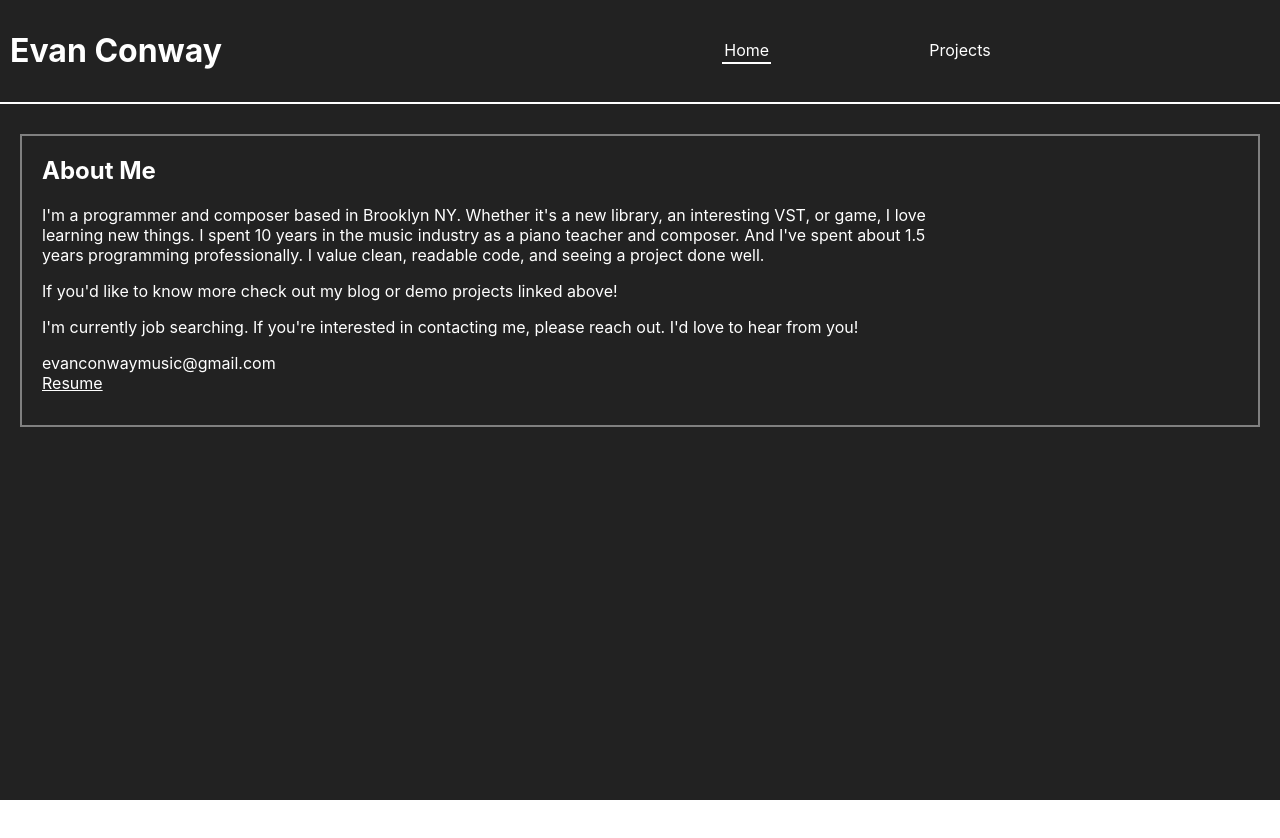
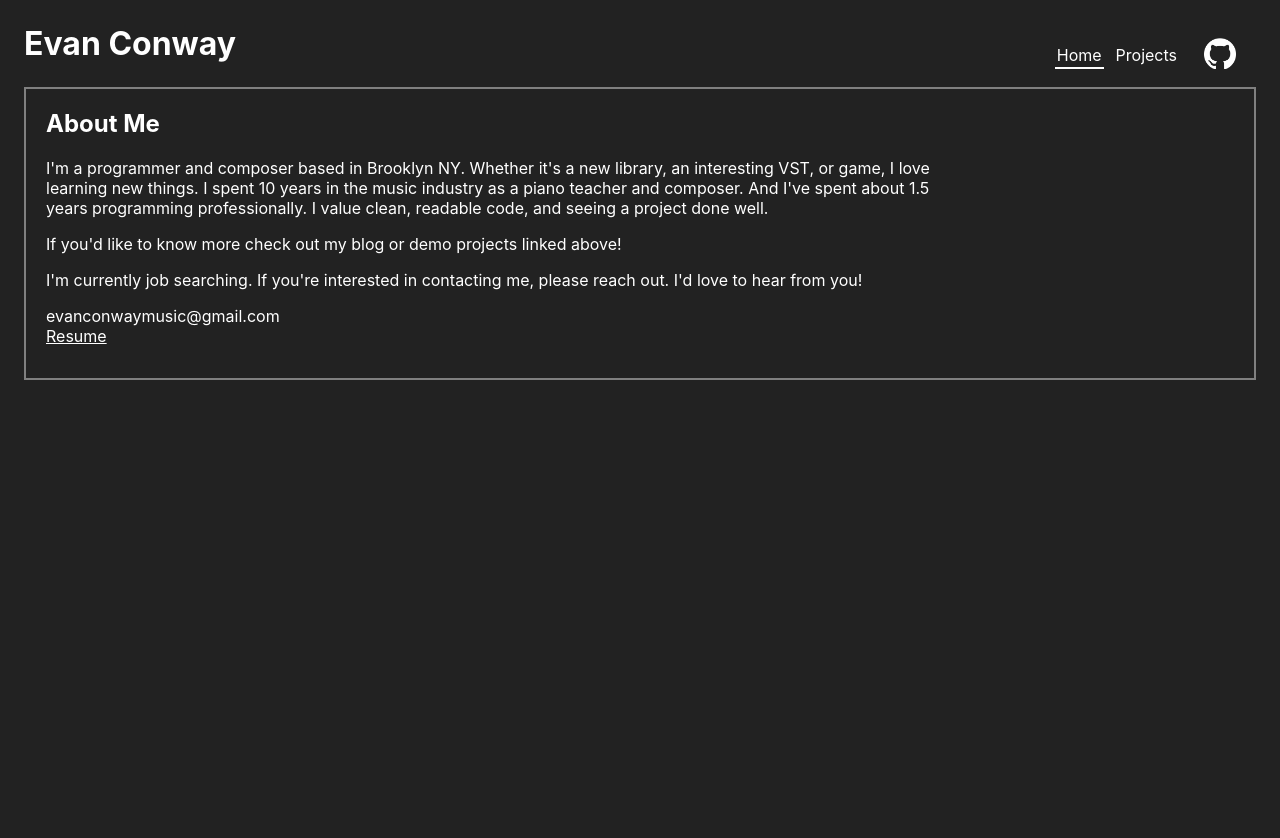
Before and after one commit to AceOfHeart5/evanconway, a React (Vite) app: page / in a window 1280 px wide. Shown: the top 838 px of the page. Before the commit the page ends 800 px from the top, so only its background shows below. Built offline with nearby package versions, Linux system fonts and the light colour scheme.

Commit message:
cleanup styles

```diff
--- a/src/App.css
+++ b/src/App.css
@@ -2,13 +2,13 @@
 	color: white;
 	background: #222222;
 	min-height: 100vh;
+	padding: 24px;
 }
 .App * {
 	color: white;
 }
 /*
 This forces scroll bar to always exist.
-Helps prevent change in site width when clicking "Blog".
 */
 html {
 	overflow-y: scroll;
@@ -29,24 +29,9 @@ img {
 	width: 500px;
 	max-width: 100%;
 }
-.topbar {
-	display: grid;
-	grid-template-columns: 100%;
-	margin-bottom: 10px;
-}
-.topbar h1, .navbar {
-	border-bottom: 2px solid white;
-	padding: 10px;
-}
+
 @media screen and (min-width: 700px) {
 	img {
 		margin: 0px 20px;
 	}
-	.topbar {
-		grid-template-columns: 50% 50%;
-		border-bottom: 2px solid white;
-	}
-	.topbar h1, .navbar {
-		border: none;
-	}
 }
--- a/src/App.tsx
+++ b/src/App.tsx
@@ -6,23 +6,20 @@ import Content from './components/Content.js';
 const App = () => {
 	return <div className="App">
 		<HashRouter>
-			<div className="topbar">
-				<h1 style={{ cursor: "default" }}>
-					Evan Conway
-				</h1>
+			<div style={{
+				display: "flex",
+				justifyContent: "space-between",
+				alignItems: "center",
+			}}>
+				<h1 style={{ cursor: "default", padding: " 0 0 24px 0", margin: 0 }}>Evan Conway</h1>
 				<Navbar/>
 			</div>
 			<div style={{
 				margin: "0px",
-				padding: "20px",
+				padding: "0px 20px",
+				border: "2px solid grey",
 			}}>
-				<div style={{
-					margin: "0px",
-					padding: "0px 20px",
-					border: "2px solid grey",
-				}}>
-					<Content/>
-				</div>
+				<Content/>
 			</div>
 		</HashRouter>
 	</div>;
--- a/src/components/Navbar.tsx
+++ b/src/components/Navbar.tsx
@@ -1,14 +1,21 @@
+import githubLogo from '../assets/github/github-mark-white.png';
 import Navlink from './Navlink.js';
 
 const Navbar = () => {
-    return <div className="" style={{
-        display: "grid",
-        gridTemplateColumns: "repeat(3, 1fr)",
+    return <div style={{
+        display: "flex",
         alignItems: "center",
-        justifyItems: "center",
     }}>
         <Navlink link="">Home</Navlink>
         <Navlink link="projects">Projects</Navlink>
+        <a href="https://github.com/AceOfHeart5">
+        <img
+            alt="GitHub Logo"
+            style={{
+                width: "32px",
+            }}
+            src={githubLogo}/>
+        </a>
     </div>;
 }
 
--- a/src/components/pages/Projects.tsx
+++ b/src/components/pages/Projects.tsx
@@ -3,11 +3,6 @@ import Project from '../Project.js';
 
 const Projects = () => {
     return <div>
-        <section style={{ paddingBottom: "10px" }} className="project">
-            <a href="https://github.com/AceOfHeart5?tab=repositories" style={{
-                fontSize: "1.7em",
-            }}>Link To Github</a>
-        </section>
         <Project
             title="Score Keeping Web App"
             linkGithub="https://github.com/AceOfHeart5/game-life-tracker"
```
Also changed, not shown: src/assets/github/github-mark-white.png (added).
